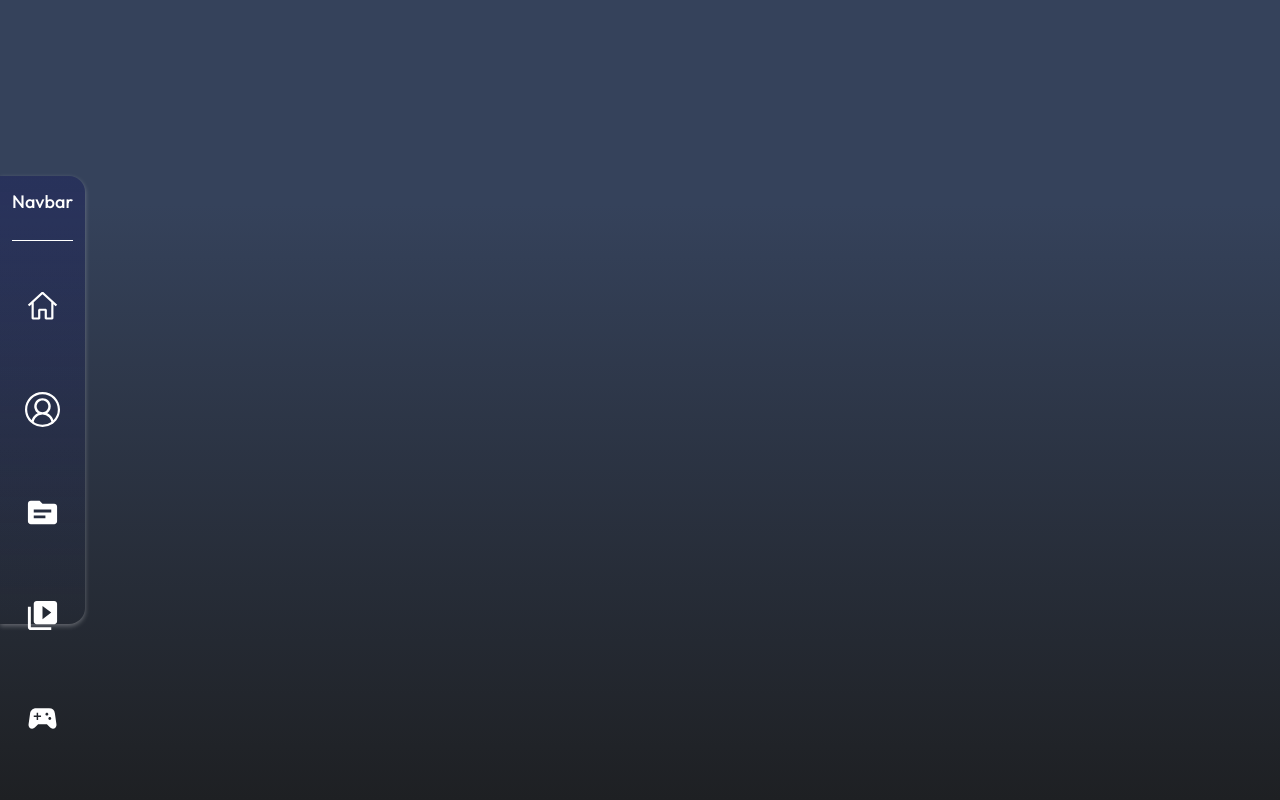
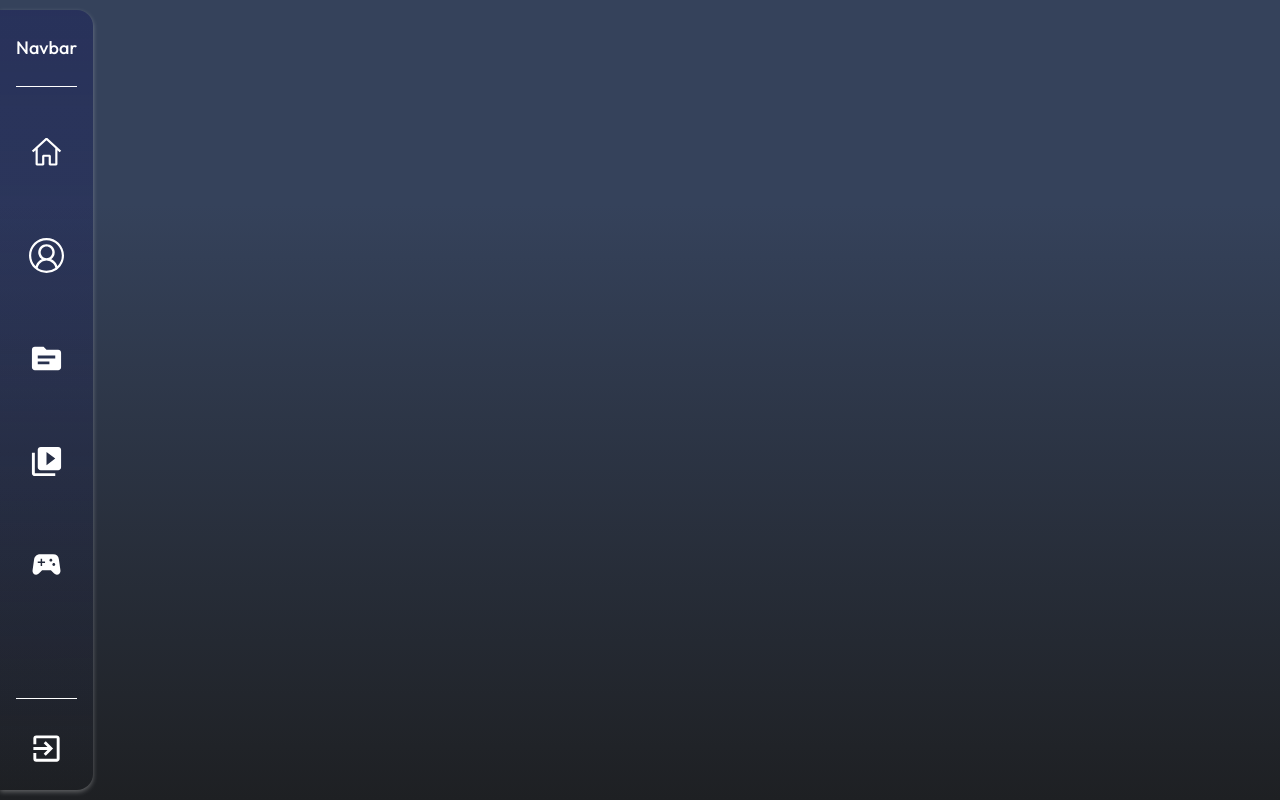
Before and after one commit to mmounib/ping-pong-game_front-end, a React (Vite) app: page / in a window 1280 px wide. Built offline with nearby package versions, Linux system fonts and the light colour scheme.

Commit message:
Finishing The Navbar

```diff
--- a/src/components/Navbar/Navbar.tsx
+++ b/src/components/Navbar/Navbar.tsx
@@ -1,4 +1,4 @@
-import React from 'react'
+ import React, { useState } from 'react'
 import { NavLink } from 'react-router-dom'
 
 import { VscAccount as AccountIcon, VscBell as NotifIcon, VscHome as HomeIcons, VscEllipsis as ListIcon, VscKebabVertical as DotsIcon,   } from "react-icons/vsc";
@@ -28,28 +28,82 @@ const links: any = [
   },
 
 ]
+
+const Styles: string = "after:absolute after:content-[''] after:bg-white after:h-[3px] after:w-0 after:left-0 after:-bottom-[5px] after:rounded-xl after:duration-500 hover:after:w-full";
+
+
 const Navbar = () => {
+  const [isHovering, setIsHovering] = useState(false);
+
+  const handleMouseOver = () => {
+    setIsHovering(true);
+  };
+
+  const handleMouseOut = () => {
+    setIsHovering(false);
+  };
+
   return (
     <>
-      <div className=' fixed bg-main-gradient p-3 mb-auto h-[calc(60vh_-_2rem)] shadow-custom-shadow rotate-0 rounded-r-2xl top-1/2 -translate-y-1/2 max-sm:hidden'>
+      <div className=' py-6 fixed bg-main-gradient p-4 mb-auto shadow-custom-shadow rotate-0 rounded-r-2xl top-1/2 -translate-y-1/2 max-sm:hidden max-md:p-2'>
 
-          <span className='text-white mb-2 text-lg'>Navbar</span>
+          <span className='text-white mb-2 text-lg mx-auto'>Navbar</span>
           <span className=' flex bg-white h-[1px] mt-6'></span>
 
           <div>
-            <ul className=' mt-12 flex flex-col items-center'>
+            {!isHovering ? (
+              <ul onMouseOver={handleMouseOver} onMouseOut={handleMouseOut} className=' mt-12 flex flex-col items-center cursor-pointer duration-500 ease-in-out max-md:mt-8'>
+
+                {links.map((link: any) => (
+                  <li className='mb-14 max-md:mb-7' >
+
+                    <NavLink
+                      to={`/${link.name}`}
+                      className={` nav relative pb-3 text-white flex flex-row items-center`}>
+                        {link.icon}
+                    </NavLink>
+
+                  </li>
+                ))}
+
+              </ul>
+            ) :
+            <ul onMouseOver={handleMouseOver} onMouseOut={handleMouseOut} className='mt-12 flex flex-col items-center hover:pr-[15px] transition-all duration-1000 cursor-pointer max-md:mt-8'>
               {links.map((link: any) => (
-                <li className='mb-14'>
-                  <NavLink to={`/${link.name}`} className=' pb-3 hover:bg-custom-bg-icon hover:p-[7px] hover:rounded-[30%] hover:duration-500 text-white flex flex-row items-center'>{link.icon}</NavLink>
+                <li className='mb-14 max-md:mb-7'>
+                  <NavLink
+                    to={`/${link.name}`}
+                    className='  nav pb-3 text-white flex flex-row items-center'>
+                      {link.icon}
+                      <span className='pl-4'>{link.name}</span>
+                  </NavLink>
                 </li>
               ))}
             </ul>
+          }
+
           </div>
 
-          <div>
-            <span className=' flex bg-white h-[1px] mt-12'></span>
-            <ExitIcon size={35} className='text-white flex mt-8 mx-auto'/>
-          </div>
+          {!isHovering ? (
+            <div>
+
+              <span className=' flex bg-white h-[1px] mt-12'></span>
+              <NavLink to='/logout' className='text-white flex mt-8 items-center justify-center hover:items-start'>
+                <ExitIcon size={35} />
+              </NavLink>
+
+            </div>
+          ) :
+            <div>
+
+              <span className=' flex bg-white h-[1px] mt-12'></span>
+              <NavLink to='/logout' className=' text-white flex mt-8 items-center justify-center hover:items-start'>
+                <ExitIcon size={35} />
+                <span className='pl-4'>Logout</span>
+              </NavLink>
+
+            </div>
+          }
       </div>
     </>
   )
--- a/src/index.css
+++ b/src/index.css
@@ -32,3 +32,16 @@ body {
 
   font-family: var(--outfit);
 }
+
+
+
+.nav {
+
+    @apply relative tracking-[1px]
+}
+.nav::after {
+  @apply content-[''] absolute bg-white h-[3px] w-0 left-0 -bottom-[5px] rounded-xl duration-500
+}
+.nav:hover::after {
+  @apply w-full
+}
```
Also changed, not shown: src/components/HomePage/HomePage.tsx (added).
